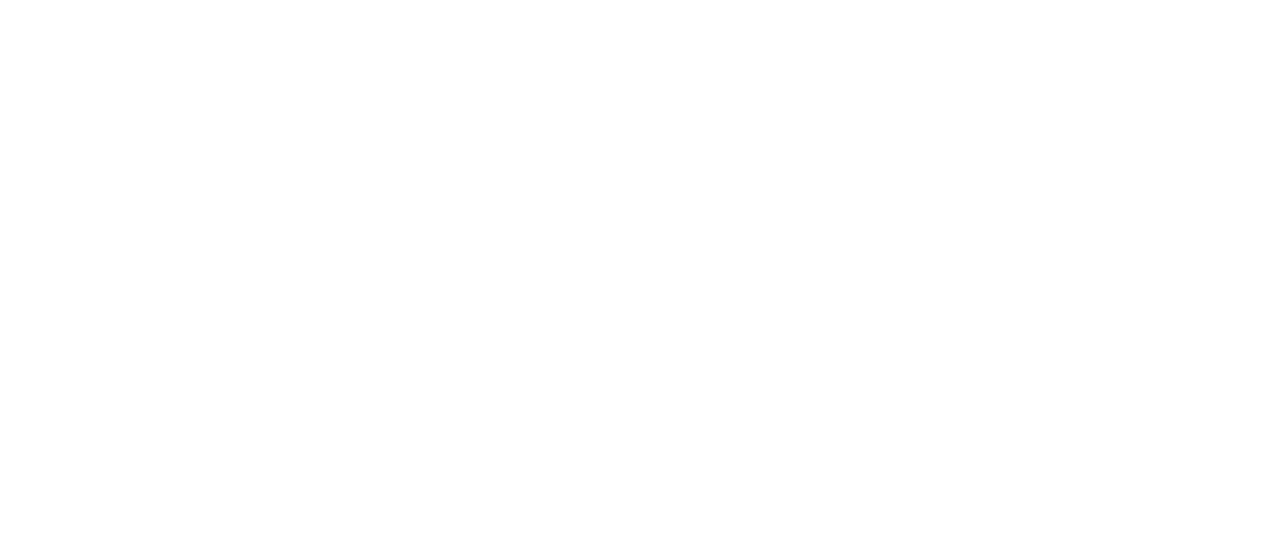
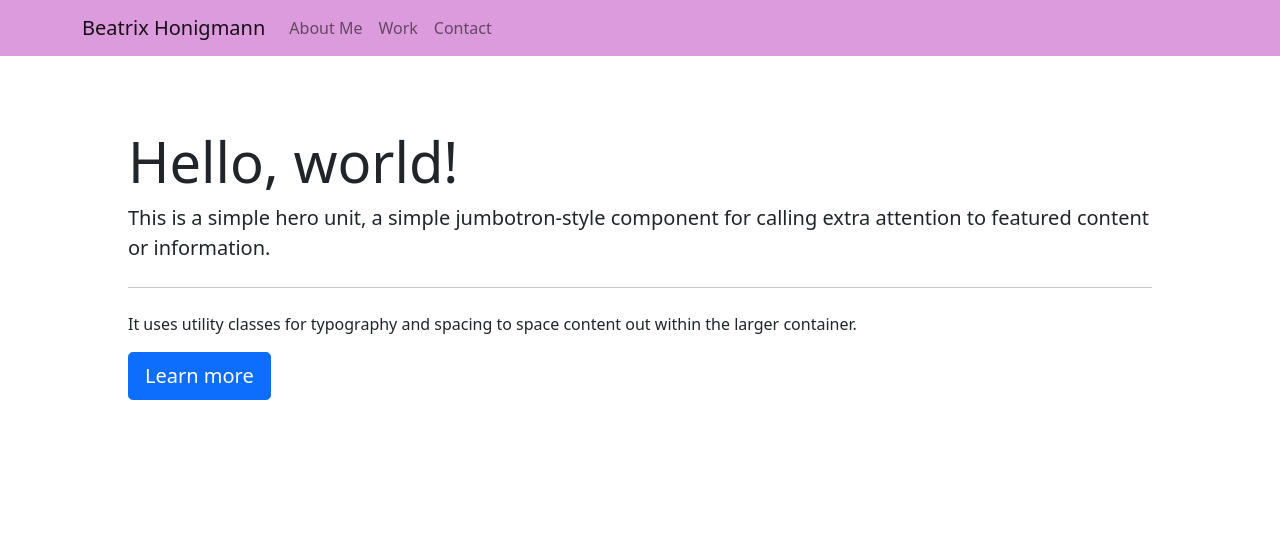
Before and after one commit to kabuzo13/bootstrap-portfolio, a plain HTML site: page index.html in a window 1280 px wide. Drawn offline with nearby package versions, Linux system fonts and the light colour scheme.

Commit message:
added navbar and jumbotron elements

```diff
--- a/css/style.css
+++ b/css/style.css
@@ -0,0 +1,9 @@
+:root {
+    --background-color: #e1cef4;
+    --light: #fff;
+    --navlink-color: #b9c6ae;
+  }
+
+  .jumbotron-fluid {
+    padding: 10%;
+  }
--- a/index.html
+++ b/index.html
@@ -8,6 +8,46 @@
     <title>Portfolio</title>
 </head>
 <body>
+     <!-- Navigation -->
+  <nav class="navbar navbar-expand-lg fixed-top navbar-light bg-purple" style="background-color: rgb(220, 155, 220);" id="mainNav">
+    <div class="container">
+      <a class="navbar-brand" href="#page-top">Beatrix Honigmann</a>
+      <button class="navbar-toggler navbar-toggler-right" type="button" data-bs-toggle="collapse"
+        data-bs-target="#navbarResponsive" aria-controls="navbarResponsive" aria-expanded="false"
+        aria-label="Toggle navigation">
+        Menu
+        <i class="fas fa-bars"></i>
+      </button>
+      <div class="collapse navbar-collapse" id="navbarResponsive">
+        <ul class="navbar-nav ml-auto">
+          <li class="nav-item">
+            <a class="nav-link" href="#aboutme">About Me</a>
+          </li>
+          <li class="nav-item">
+            <a class="nav-link" href="#work">Work</a>
+          </li>
+          <li class="nav-item">
+            <a class="nav-link" href="#contact">Contact</a>
+          </li>
+        </ul>
+      </div>
+    </div>
+  </nav>
 
+  <div class="jumbotron jumbotron-fluid">
+    <h1 class="display-4">Hello, world!</h1>
+    <p class="lead">This is a simple hero unit, a simple jumbotron-style component for calling extra attention to featured content or information.</p>
+    <hr class="my-4">
+    <p>It uses utility classes for typography and spacing to space content out within the larger container.</p>
+    <p class="lead">
+      <a class="btn btn-primary btn-lg" href="#" role="button">Learn more</a>
+    </p>
+  </div>
+
+
+    <script src="https://cdn.jsdelivr.net/npm/@popperjs/core@2.9.2/dist/umd/popper.min.js" integrity="sha384-IQsoLXl5PILFhosVNubq5LC7Qb9DXgDA9i+tQ8Zj3iwWAwPtgFTxbJ8NT4GN1R8p" crossorigin="anonymous"></script>
+    <script src="https://cdn.jsdelivr.net/npm/bootstrap@5.0.2/dist/js/bootstrap.min.js" integrity="sha384-cVKIPhGWiC2Al4u+LWgxfKTRIcfu0JTxR+EQDz/bgldoEyl4H0zUF0QKbrJ0EcQF" crossorigin="anonymous"></script>
+  </body>
+</html>
 </body>
 </html>
```
